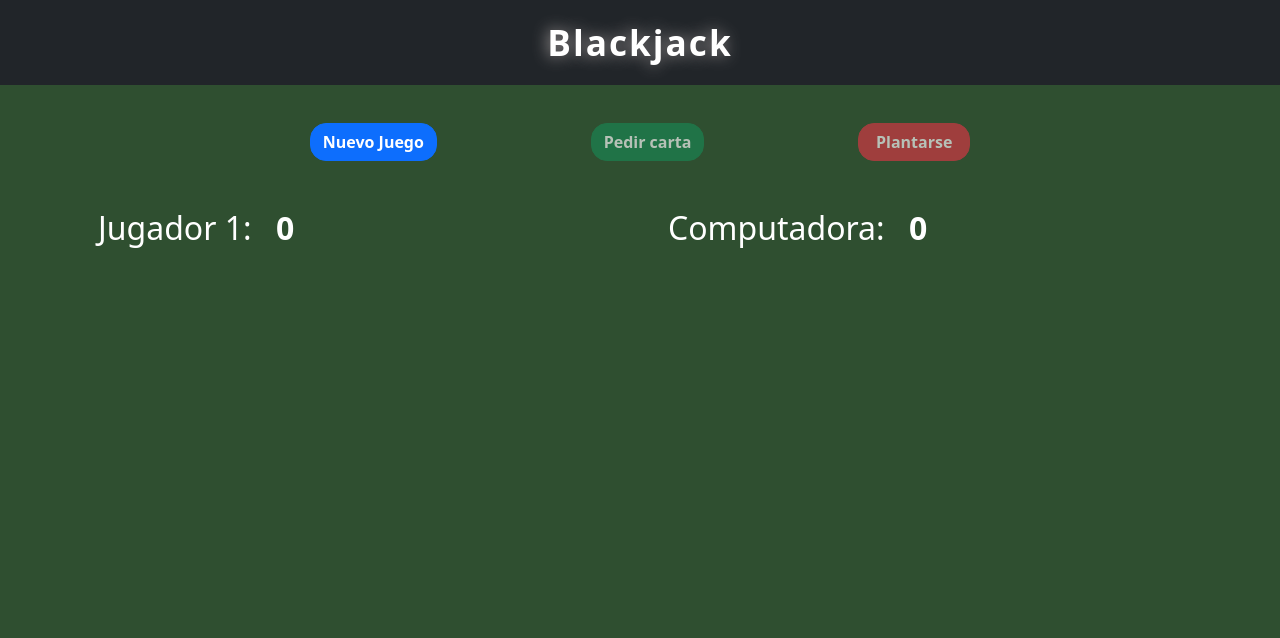
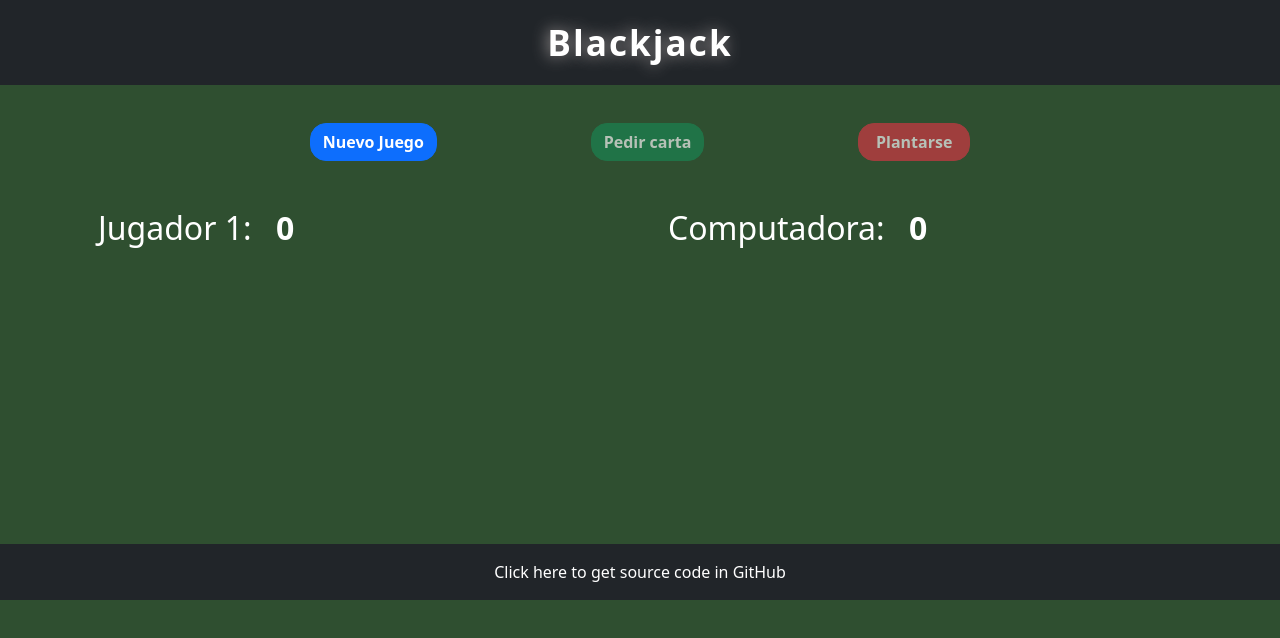
Before and after one commit to BernardZgzDev/blackjack, a plain HTML site: page index.html in a window 1280 px wide. Drawn offline with nearby package versions, Linux system fonts and the light colour scheme.

Commit message:
Commit 2021.05.31

```diff
--- a/css/styles.css
+++ b/css/styles.css
@@ -42,3 +42,16 @@ span.puntaje {
     left: 6rem;
     margin-left: -5rem;
 }
+
+footer {
+    position: relative;
+    bottom: 0;
+}
+
+a#source-code {
+    text-decoration: none;
+}
+
+a#source-code:hover {
+    font-weight: 600;
+}
--- a/index.html
+++ b/index.html
@@ -6,6 +6,7 @@
     <meta name="viewport" content="width=device-width, initial-scale=1.0">
     <title>Blackjack</title>
 
+    <link rel="icon" type="image/png" href="favicon.png">
     <link href="https://cdn.jsdelivr.net/npm/bootstrap@5.0.1/dist/css/bootstrap.min.css" rel="stylesheet" integrity="sha384-+0n0xVW2eSR5OomGNYDnhzAbDsOXxcvSN1TPprVMTNDbiYZCxYbOOl7+AMvyTG2x" crossorigin="anonymous">
     <link rel="stylesheet" href="css/styles.css">
 </head>
@@ -47,6 +48,13 @@
 
     </div>
 
+    <footer class="mt-4">
+        <a href="https://github.com/BernardZgzDev/blackjack"
+        target="_blank"
+        id="source-code"
+        class="d-block bg-dark p-3 text-center text-white">Click here to get source code in GitHub</a>
+    </footer>
+
     <script src="js/underscore-umd-min.js"></script>
     <script src="js/sweet-alert.js"></script>
     <script src="js/game.js"></script>
```
Also changed, not shown: favicon.png (added), 1 other file.
